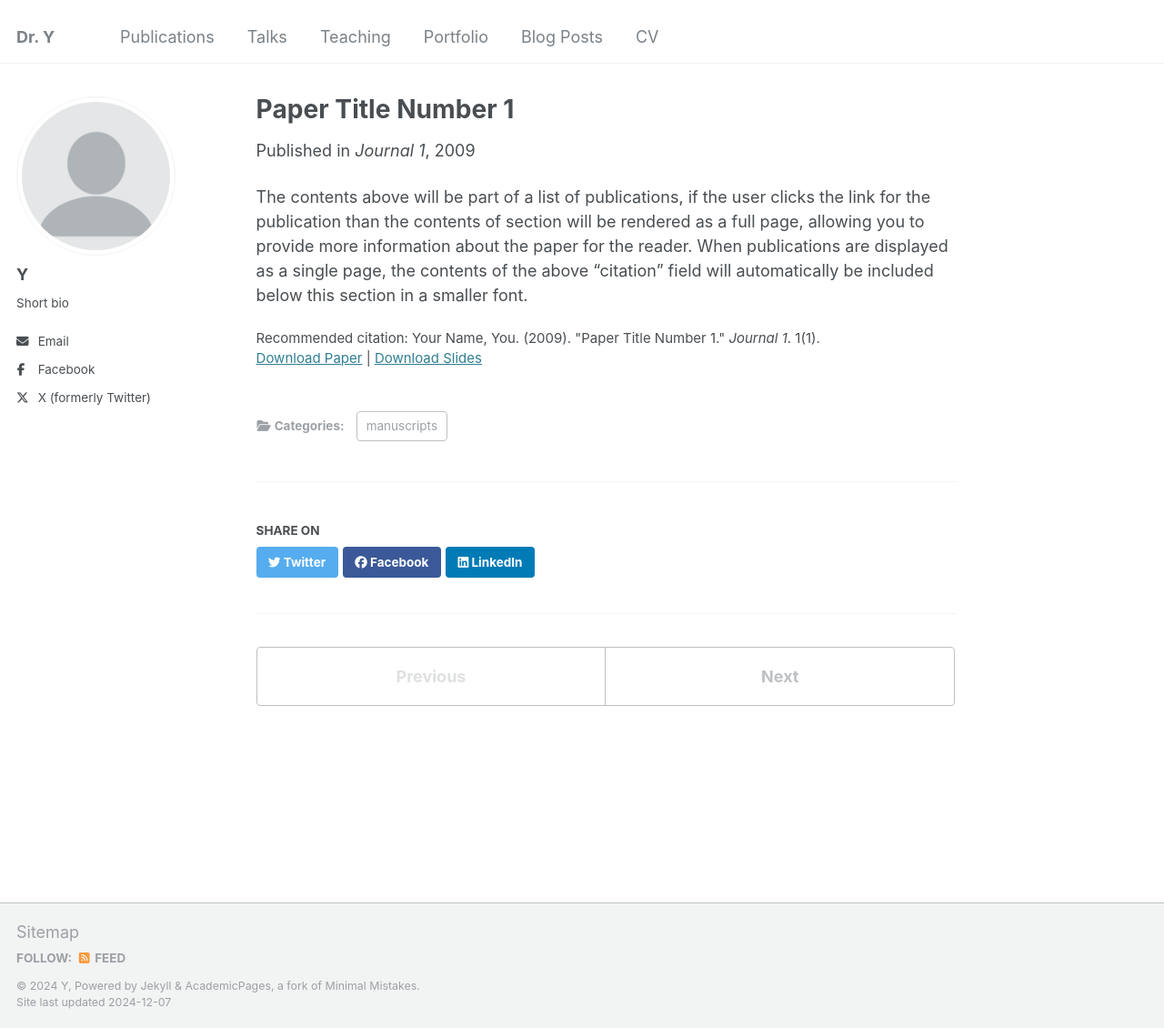
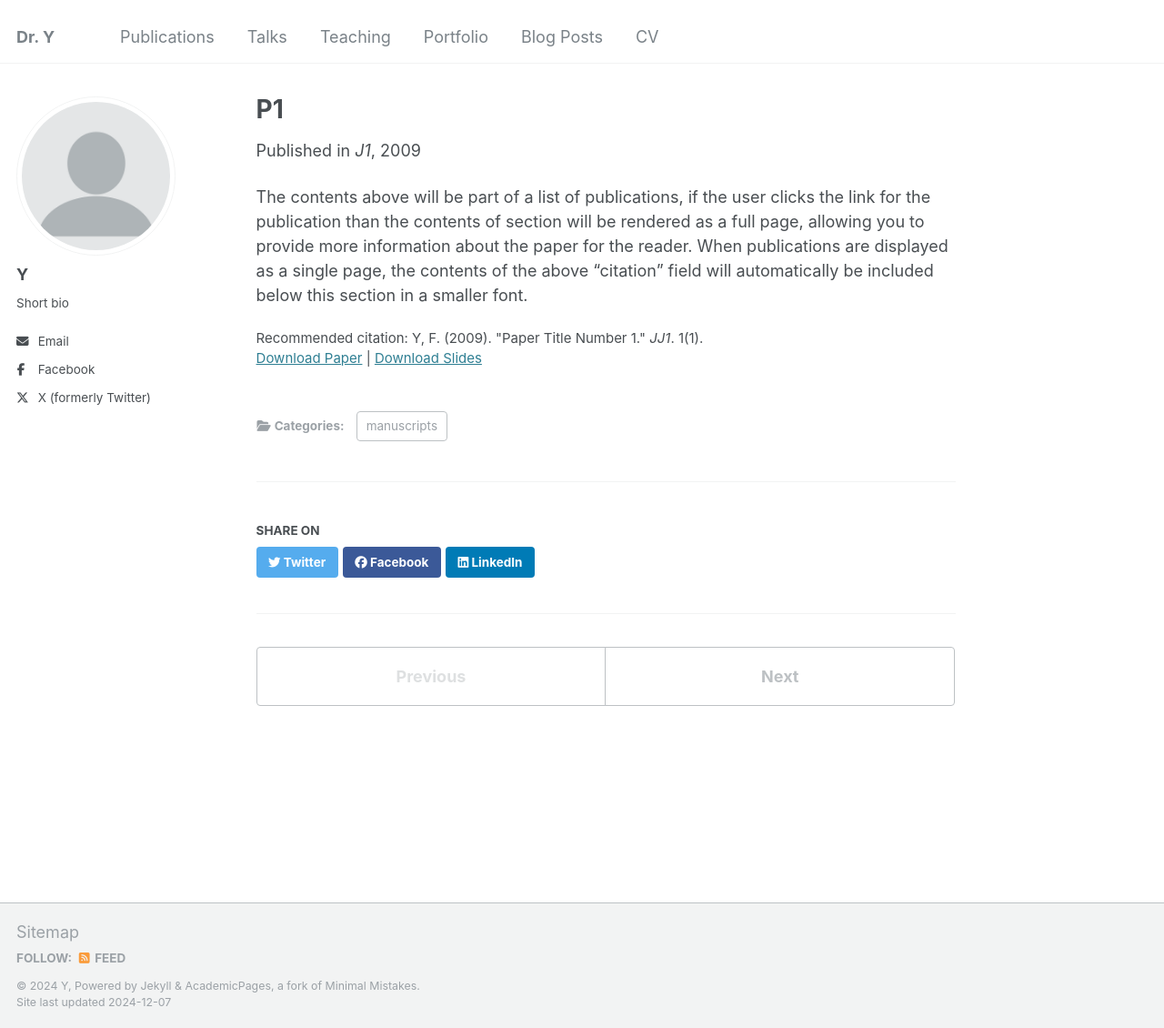
Before and after one commit to cpyo/cpyo.github.io, a Jekyll site: the page built from _publications/2009-10-01-paper-title-number-1.md, in a window 1280 px wide and 1130 px high. Shown: the whole window at 91% size. Built offline with Jekyll 4.4.1, drawn with Linux system fonts in a browser that asks for light colours.

Commit message:
Update 2009-10-01-paper-title-number-1.md

```diff
--- a/_publications/2009-10-01-paper-title-number-1.md
+++ b/_publications/2009-10-01-paper-title-number-1.md
@@ -1,14 +1,14 @@
 ---
-title: "Paper Title Number 1"
+title: "P1"
 collection: publications
 category: manuscripts
-permalink: /publication/2009-10-01-paper-title-number-1
-excerpt: 'This paper is about the number 1. The number 2 is left for future work.'
+permalink: /publication/2009
+excerpt: 'E1.'
 date: 2009-10-01
-venue: 'Journal 1'
-slidesurl: 'http://academicpages.github.io/files/slides1.pdf'
-paperurl: 'http://academicpages.github.io/files/paper1.pdf'
-citation: 'Your Name, You. (2009). &quot;Paper Title Number 1.&quot; <i>Journal 1</i>. 1(1).'
+venue: 'J1'
+slidesurl: 'http://cpyo.github.io/files/slides1.pdf'
+paperurl: 'http://cpyo.github.io/files/paper1.pdf'
+citation: 'Y, F. (2009). &quot;Paper Title Number 1.&quot; <i>JJ1</i>. 1(1).'
 ---
 
 The contents above will be part of a list of publications, if the user clicks the link for the publication than the contents of section will be rendered as a full page, allowing you to provide more information about the paper for the reader. When publications are displayed as a single page, the contents of the above "citation" field will automatically be included below this section in a smaller font.
```
